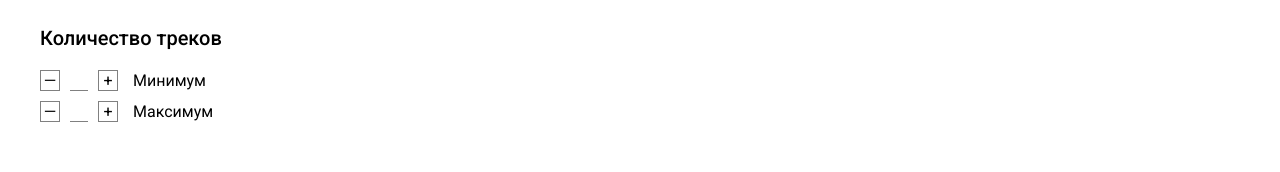
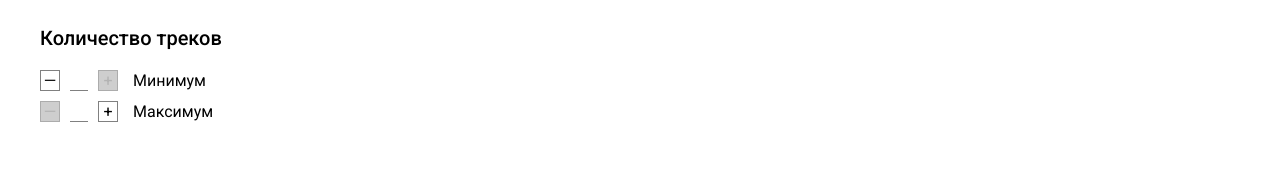
Before and after one commit to Glebkiselev11/yourtracklist-client, a Vue app: page /releases-archive in a window 1280 px wide. Shown: the part 306-478 px from the top of the page. Built offline with nearby package versions, Linux system fonts and the light colour scheme; no server answers.

Commit message:
поправил api для release-cart и пофиксил небольшой баг в minmax компоненте

```diff
--- a/src/components/Search.vue
+++ b/src/components/Search.vue
@@ -112,7 +112,7 @@ export default {
     border: none;
     outline: none;
     border-bottom: 1px solid black;
-    font-size: 2rem;
+    font-size: 1.4rem;
     font-weight: 300;
     padding: 0 10px;
   }
--- a/src/components/side-sort-bar/MinMaxTracks.vue
+++ b/src/components/side-sort-bar/MinMaxTracks.vue
@@ -3,6 +3,7 @@
   <div class="min-max-wrap">
     <h3 class="sorting-title">Количество треков</h3>
 
+    <!-- Кнопки плюс и минус блокируем так, чтобы нельзя было выбрать заранее неправильное кол-во треков в релизах -->
     <div class="min-max-item">
       <button class="count-button"
         :class="minPossible >= minTracks ? 'count-button--disable' : ''"
@@ -12,7 +13,7 @@
       <input type="text" v-model="minTracks" id="minTracks" readonly>
 
       <button class="count-button"
-        :class="maxPossible <= minTracks ? 'count-button--disable' : ''"
+        :class="maxPossible <= minTracks || minTracks === maxTracks ? 'count-button--disable' : ''"
         @click="plusMinTracks"
       >+</button>
 
@@ -21,7 +22,7 @@
 
     <div class="min-max-item">
       <button class="count-button"
-        :class="minPossible >= maxTracks ? 'count-button--disable' : ''"
+        :class="minPossible >= maxTracks || minTracks === maxTracks ? 'count-button--disable' : ''"
         @click="minusMaxTracks"
       >—</button>
 
--- a/src/store/index.js
+++ b/src/store/index.js
@@ -6,7 +6,7 @@ import hero from './modules/hero/index.js'
 import authors from './modules/authors/index.js'
 import releases from './modules/releases/index.js'
 import video from './modules/video/index.js'
-import releaseCart from './modules/release-cart/index.js'
+import releaseCard from './modules/release-card/index.js'
 import adminModules from './modules/admin-modules/index.js'
 import pagination from './modules/pagination.js'
 import search from './modules/search.js'
@@ -25,7 +25,7 @@ export default new Vuex.Store({
     authors,
     releases,
     video,
-    releaseCart,
+    releaseCard,
     adminModules,
     pagination,
     search,
--- a/src/store/modules/release-cart/index.js
+++ b/src/store/modules/release-card/index.js
@@ -1,4 +1,4 @@
-import releaseCart from './releaseCart'
+import releaseCard from './releaseCard'
 
 // Основной модуль, под карточки релизов
 export default {
@@ -9,6 +9,6 @@ export default {
   state: {
   },
   modules: {
-    releaseCart
+    releaseCard
   }
 }
--- a/src/store/modules/release-cart/releaseCart.js
+++ b/src/store/modules/release-card/releaseCard.js
@@ -7,7 +7,7 @@ export default {
 
 
       try {
-        const {data} = await await axios.post('/api/get-release-cart', {formData})
+        const {data} = await await axios.post('/api/get-release-card', {formData})
         commit('setReleaseInfo', data)
       } catch (error) {
         console.log(error)
--- a/src/store/modules/search.js
+++ b/src/store/modules/search.js
@@ -4,7 +4,7 @@ import axios from 'axios'
 export default {
   actions: {
     async submitSearchQuery({commit}, searchQuery) {
-
+      console.log(commit)
       try {
         const {data} = await axios.post('/api/search-query', {searchQuery})
 
```
